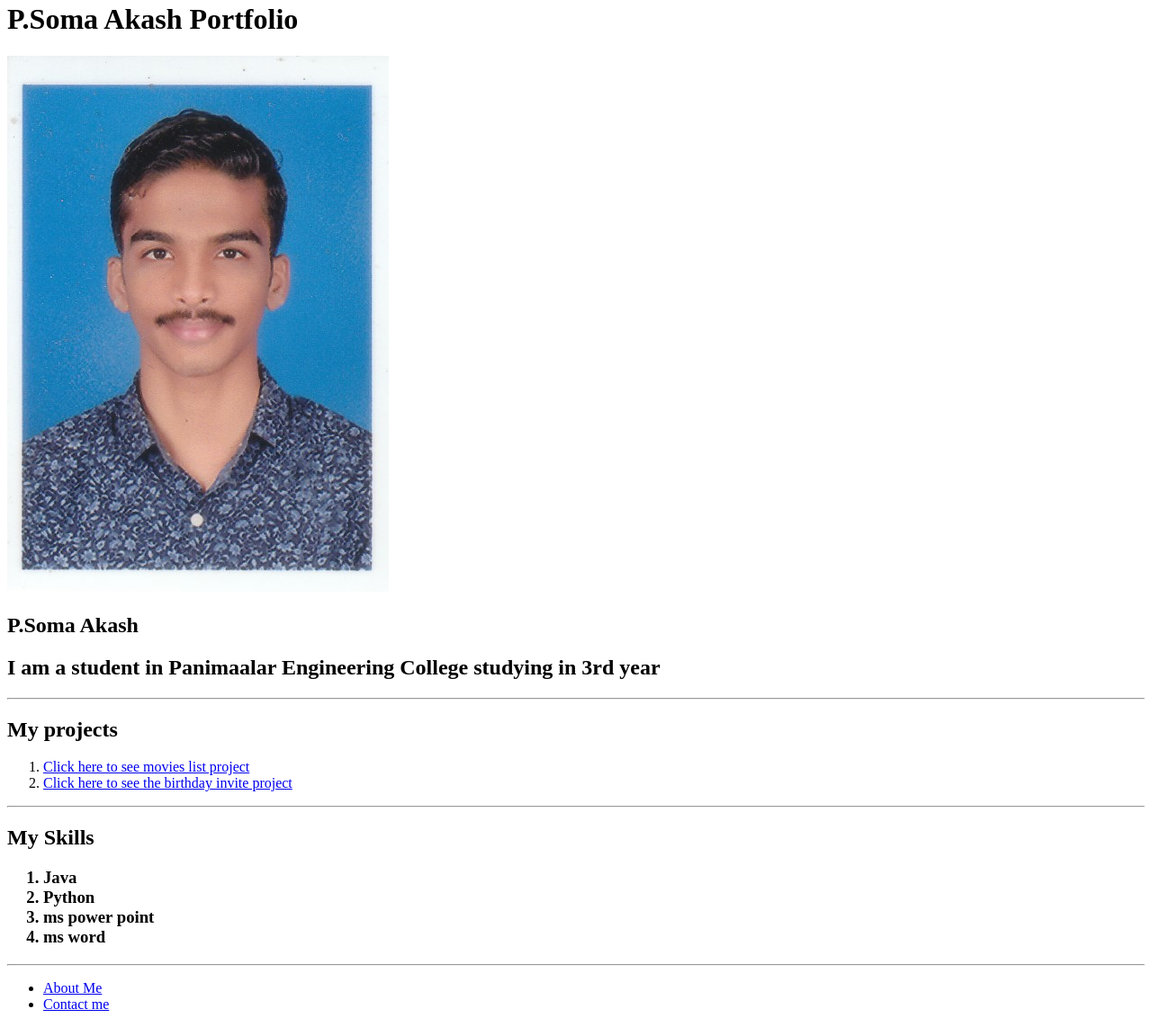
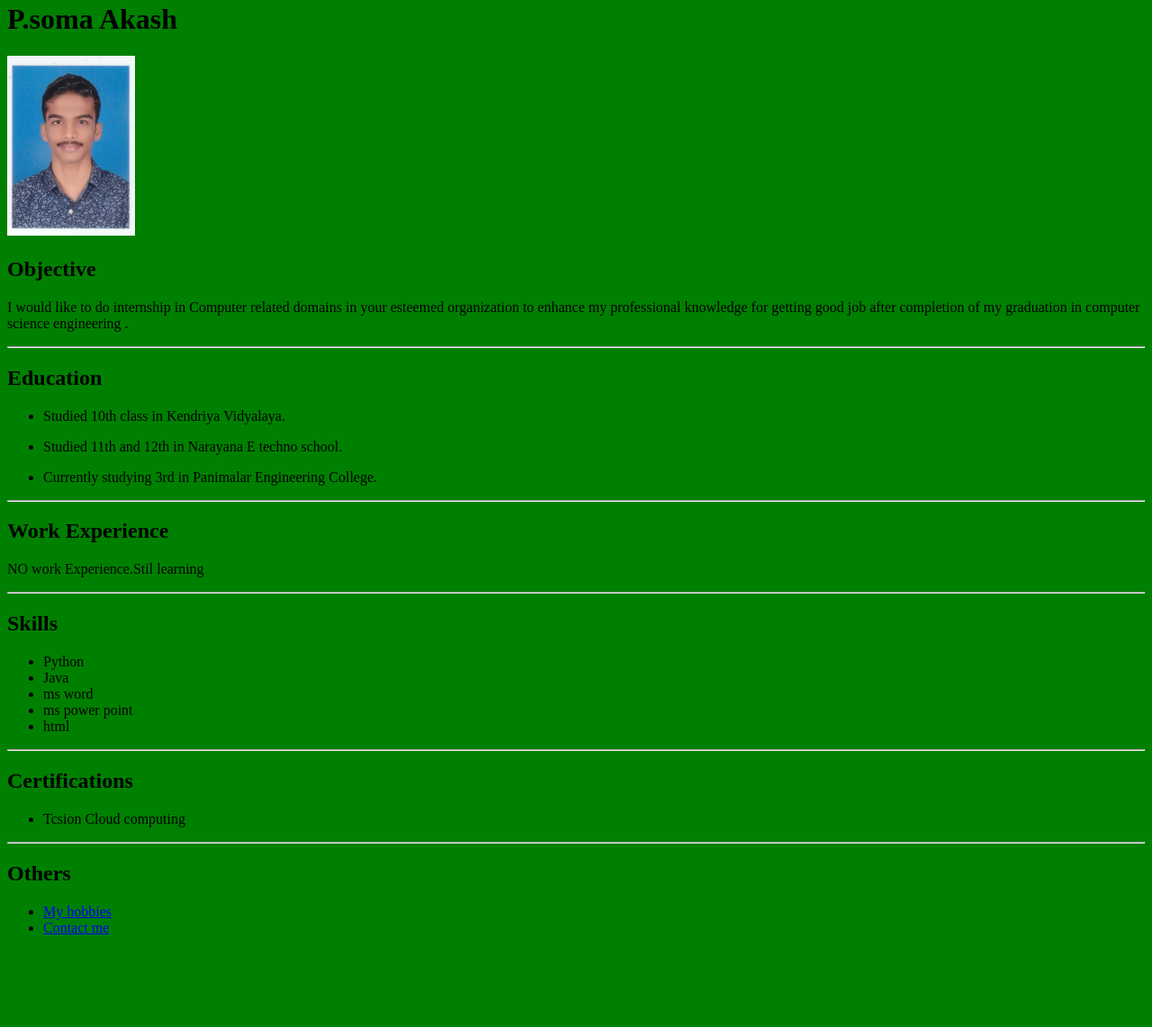
Before and after one commit to somaakash/HTML-protofolio, a plain HTML site: page index.html in a window 1280 px wide. Shown: the part 18-1160 px from the top of the page at 90% size. After the commit the page ends 1075 px from the top, so only its background shows below. Drawn offline with Linux system fonts and the light colour scheme.

Commit message:
Add files via upload

```diff
--- a/index.html
+++ b/index.html
@@ -1,48 +1,79 @@
 <!DOCTYPE html>
 <html>
+    <title>P.Soma Akash Resume</title>
     <head>
-
-        <title>Soma Akash Portfolio</title>
+    <h1>P.soma Akash</h1>
     </head>
-    <Body>
-
-        <h1>P.Soma Akash Portfolio</h1>
-        <img src="./REGISTER NO. = 211421104183 (2).jpeg">
-         <h2> P.Soma Akash</h2>
-        <h2>I am a student in Panimaalar Engineering College studying in 3rd year</h2>
-
-    </Body>
-    <hr/>
+    <img src="./REGISTER NO. = 211421104183 (2).jpeg" height="200">
+    <head>
+        <h2>Objective</h2>
+    </head>
     <body>
-        <h2>My projects</h2>
+    <p>I would like to do internship in
+        Computer related domains in your
+        esteemed organization to enhance
+        my professional knowledge for
+        getting good job after completion of
+        my graduation in computer science
+        engineering .
+        </p>
     </body>
-    <ol>
-    <li><a href="./Movies.html">Click here to see movies list project</a></li>
-    <li><a href="./First Project basic.html">Click here to see the birthday invite project</a></li>
-
-    </ol>
     <hr />
     <head>
-        <h2>My Skills</h2>
-        <h3>
-            <ol>
-            <li>Java</li>
-            <li>Python</li>
-
-            <li>ms power point</li>
-            <li>ms word</li>
-            </ol>
-        </h3>
-    </head>
-    <hr />
-    <ul>
-    <li><a href="./public/about.html">About Me</a></li>
-    <li><a href="./public/contact.html">Contact me</a></li>
-    </ul>
+        <h2>Education</h2>
+        <body>
+            <ul>
+            <li><p>Studied 10th class in Kendriya Vidyalaya.</p></li>
+            <li><p>Studied 11th and 12th in Narayana E techno school.</p></li>
+            <li><p>Currently studying 3rd in Panimalar Engineering College.</p></li>
+            </ul>
+        </body>
 
 
+    </head>
+<hr/>
+<head>
+    <h2>Work Experience</h2>
+    <body>
+        <p>NO work Experience.Stil learning</p>
+    </body>
+</head>
+<hr />
+<head>
+    <h2>Skills</h2>
+    <body>
 
+        <ul>
+            <li>Python</li>
+            <li>Java</li>
+            <li>ms word</li>
+            <li>ms power point</li>
+            <li>html </li>
+        </ul>
+    </body>
+</head>
+<hr />
+<head>
+    <h2>Certifications</h2>
+    <body>
+        <ul>
+            <li>Tcsion Cloud computing</li>
 
+        </ul>
+    </body>
+
+</head>
+<hr />
+<head>
+    <h2>Others</h2>
+    <body>
+        <ul>
+           <li><a href="./Hobbbies/Hobbies.html">My hobbies</a></li>
+           <li><a href="./Hobbbies/contact.html">Contact me</a>
+        </ul>
+    </body>
+</head>
+<html style="background:green"></html>
 
 
 </html>
```
Also changed, not shown: First Project basic.html (added, +20 -0 lines).
